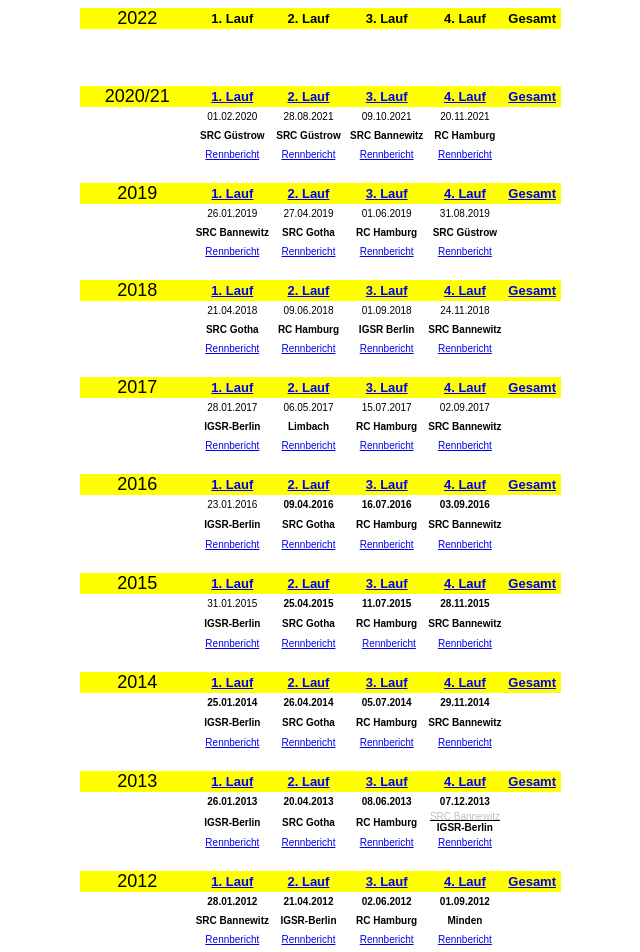
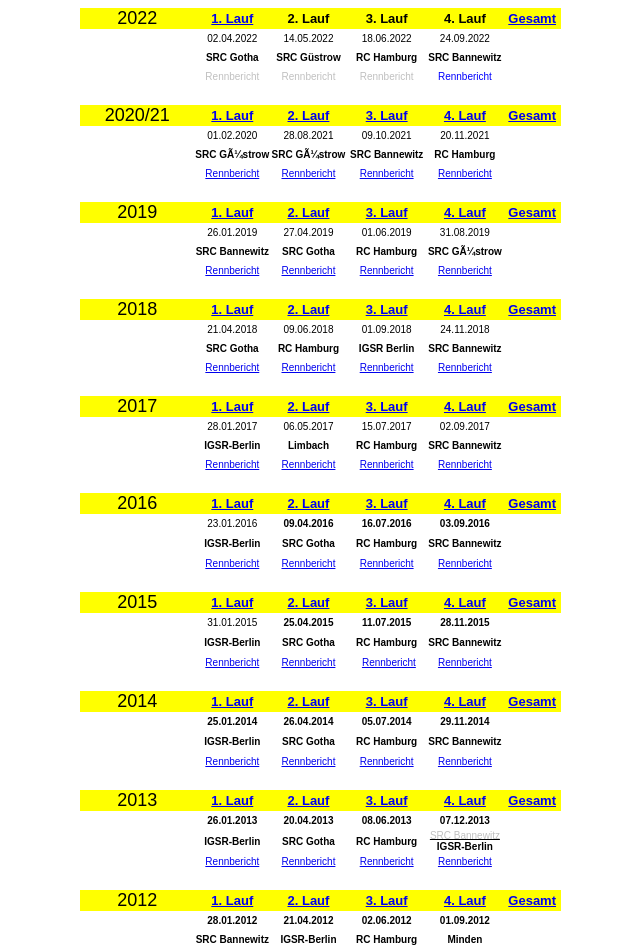
Before and after one commit to NordOstCup/website, a plain HTML site: page Ergebnisse.html in a window 1280 px wide. Shown: the top 952 px of the page, without its empty margins (17-657 px from the left). Drawn offline with Linux system fonts and the light colour scheme.

Commit message:
Add files via upload

```diff
--- a/Ergebnisse.html
+++ b/Ergebnisse.html
@@ -23,7 +23,7 @@
       <td width="82" align="center" height="19" bgcolor="#FFFF00">
         <b>
           <font face="Arial" size="2">
-            1. Lauf</font>
+             <a href="2022/Ergebnis_Gotha_2022.pdf">1. Lauf</a></font>
         </b>
       </td>
       <td width="82" align="center" height="19" bgcolor="#FFFF00">
@@ -46,45 +46,92 @@
       <td width="83" align="center" height="19" bgcolor="#FFFF00">
         <b>
           <font face="Arial" size="2">
-            Gesamt</font>
-        </b>
-      </td>
-      <td width="83" height="19" bgcolor="#FFFFFF">&nbsp;</td>
-    </tr>
-    <tr>
-      <td width="55" height="19" bgcolor="#FFFFFF">
-        &nbsp;</td>
-      <td width="61" align="center" height="19" bgcolor="#FFFFFF">
-        &nbsp;</td>
-      <td width="130" align="center" height="19" bgcolor="#FFFFFF">
-        &nbsp;</td>
-      <td width="82" align="center" height="19" bgcolor="#FFFFFF">
-        &nbsp;</td>
-      <td width="82" align="center" height="19" bgcolor="#FFFFFF">
-        &nbsp;</td>
-      <td width="82" align="center" height="19" bgcolor="#FFFFFF">
-        &nbsp;</td>
-      <td width="82" align="center" height="19" bgcolor="#FFFFFF">
-        &nbsp;</td>
-      <td width="83" align="center" height="19" bgcolor="#FFFFFF">
-        &nbsp;</td>
-      <td width="83" height="19" bgcolor="#FFFFFF">&nbsp;</td>
-    </tr>
-    <tr>
-      <td width="55" height="19" bgcolor="#FFFFFF">
-        &nbsp;</td>
-      <td width="61" align="center" height="19" bgcolor="#FFFFFF">
-        &nbsp;</td>
-      <td width="130" align="center" height="19" bgcolor="#FFFFFF">
-        &nbsp;</td>
-      <td width="82" align="center" height="19" bgcolor="#FFFFFF">
-        &nbsp;</td>
-      <td width="82" align="center" height="19" bgcolor="#FFFFFF">
-        &nbsp;</td>
-      <td width="82" align="center" height="19" bgcolor="#FFFFFF">
-        &nbsp;</td>
-      <td width="82" align="center" height="19" bgcolor="#FFFFFF">
-        &nbsp;</td>
+             <a href="2022/Gesamtwertung_NOC_2022.pdf">Gesamt</a></font>
+        </b>
+      </td>
+      <td width="83" height="19" bgcolor="#FFFFFF">&nbsp;</td>
+    </tr>
+    <tr>
+      <td width="55" height="19" bgcolor="#FFFFFF">
+        &nbsp;</td>
+      <td width="61" align="center" height="19" bgcolor="#FFFFFF">
+        &nbsp;</td>
+      <td width="130" align="center" height="19" bgcolor="#FFFFFF">
+        &nbsp;</td>
+      <td width="82" align="center" height="19" bgcolor="#FFFFFF">
+        <font face="Arial" size="1">02.04.2022</font>
+      </td>
+      <td width="82" align="center" height="19" bgcolor="#FFFFFF">
+        <font face="Arial" size="1">14.05.2022</font>
+      </td>
+      <td width="82" align="center" height="19" bgcolor="#FFFFFF">
+        <font face="Arial" size="1">18.06.2022</font>
+      </td>
+      <td width="82" align="center" height="19" bgcolor="#FFFFFF">
+        <font face="Arial" size="1">24.09.2022</font>
+      </td>
+      <td width="83" align="center" height="19" bgcolor="#FFFFFF">
+        &nbsp;</td>
+      <td width="83" height="19" bgcolor="#FFFFFF">&nbsp;</td>
+    </tr>
+    <tr>
+      <td width="55" height="19" bgcolor="#FFFFFF">
+        &nbsp;</td>
+      <td width="61" align="center" height="19" bgcolor="#FFFFFF">
+        &nbsp;</td>
+      <td width="130" align="center" height="19" bgcolor="#FFFFFF">
+        &nbsp;</td>
+      <td width="82" align="center" height="19" bgcolor="#FFFFFF">
+        <b>
+          <font face="Arial" size="1">SRC Gotha</font>
+        </b>
+      </td>
+      <td width="82" align="center" height="19" bgcolor="#FFFFFF">
+        <b>
+          <font face="Arial" size="1">SRC G&uuml;strow</font>
+        </b>
+      </td>
+      <td width="82" align="center" height="19" bgcolor="#FFFFFF">
+        <b>
+          <font face="Arial" size="1">RC Hamburg</font>
+        </b>
+      </td>
+      <td width="82" align="center" height="19" bgcolor="#FFFFFF">
+        <b>
+          <font face="Arial" size="1">SRC Bannewitz</font>
+        </b>
+      </td>
+      <td width="83" align="center" height="19" bgcolor="#FFFFFF">
+        &nbsp;</td>
+      <td width="83" height="19" bgcolor="#FFFFFF">&nbsp;</td>
+    </tr>
+    <tr>
+      <td width="55" height="19" bgcolor="#FFFFFF">
+        &nbsp;</td>
+      <td width="61" align="center" height="19" bgcolor="#FFFFFF">
+        &nbsp;</td>
+      <td width="130" align="center" height="19" bgcolor="#FFFFFF">
+        &nbsp;</td>
+      <td width="82" align="center" height="19" bgcolor="#FFFFFF">
+        <font color="#C0C0C0" face="Arial" size="1">
+          <!--a href="2020/Rennbericht&#32;1.&#32;NOC&#32;Lauf&#32;2020.pdf"--><a>Rennbericht</a>
+        </font>
+      </td>
+      <td width="82" align="center" height="19" bgcolor="#FFFFFF">
+        <font color="#C0C0C0" face="Arial" size="1">
+          <a>Rennbericht</a>
+        </font>
+      </td>
+      <td width="82" align="center" height="19" bgcolor="#FFFFFF">
+        <font color="#C0C0C0" face="Arial" size="1">
+          <a>Rennbericht</a>
+        </font>
+      </td>
+      <td width="82" align="center" height="19" bgcolor="#FFFFFF">
+        <font color="#0000FF" face="Arial" size="1">
+          <a>Rennbericht</a>
+        </font>
+      </td>
       <td width="83" align="center" height="19" bgcolor="#FFFFFF">
         &nbsp;</td>
       <td width="83" height="19" bgcolor="#FFFFFF">&nbsp;</td>
@@ -185,12 +232,12 @@
         &nbsp;</td>
       <td width="82" align="center" height="19" bgcolor="#FFFFFF">
         <b>
-          <font face="Arial" size="1">SRC Güstrow</font>
-        </b>
-      </td>
-      <td width="82" align="center" height="19" bgcolor="#FFFFFF">
-        <b>
-          <font face="Arial" size="1">SRC Güstrow</font>
+          <font face="Arial" size="1">SRC G&Atilde;&frac14;strow</font>
+        </b>
+      </td>
+      <td width="82" align="center" height="19" bgcolor="#FFFFFF">
+        <b>
+          <font face="Arial" size="1">SRC G&Atilde;&frac14;strow</font>
         </b>
       </td>
       <td width="82" align="center" height="19" bgcolor="#FFFFFF">
@@ -347,7 +394,7 @@
       </td>
       <td width="82" align="center" height="19" bgcolor="#FFFFFF">
         <b>
-          <font face="Arial" size="1">SRC Güstrow</font>
+          <font face="Arial" size="1">SRC G&Atilde;&frac14;strow</font>
         </b>
       </td>
       <td width="83" align="center" height="19" bgcolor="#FFFFFF">
```
